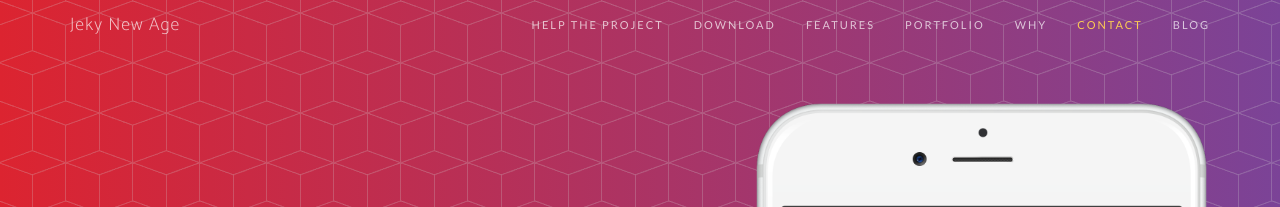
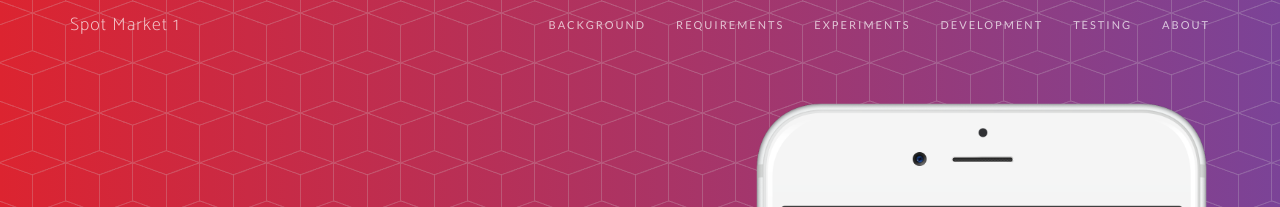
Before and after one commit to Thalexander/sm1-site, a Jekyll site: the page built from index.html, in a window 1280 px wide. Shown: the top 207 px of the page. Built offline with Jekyll 4.4.1, drawn with Linux system fonts in a browser that asks for light colours; nearby versions of some CDN libraries; some web fonts are replaced; the list of posts is cut into pages by our own code.

Commit message:
Update nav bar to reflect project

```diff
--- a/_includes/nav.html
+++ b/_includes/nav.html
@@ -5,32 +5,29 @@
             <button type="button" class="navbar-toggle collapsed" data-toggle="collapse" data-target="#bs-example-navbar-collapse-1">
                 <span class="sr-only">Toggle navigation</span> Menu <i class="fa fa-bars"></i>
             </button>
-            <a class="navbar-brand page-scroll" href="#page-top">Jeky New Age</a>
+            <a class="navbar-brand page-scroll" href="#page-top">Spot Market 1</a>
         </div>
 
         <!-- Collect the nav links, forms, and other content for toggling -->
         <div class="collapse navbar-collapse" id="bs-example-navbar-collapse-1">
             <ul class="nav navbar-nav navbar-right">
-              <li>
-                  <a class="page-scroll" href="/funds">Help the project</a>
-              </li>
                 <li>
-                    <a class="page-scroll" href="#download">Download</a>
+                    <a class="page-scroll" href="#background">Background</a>
                 </li>
                 <li>
-                    <a class="page-scroll" href="#features">Features</a>
+                    <a class="page-scroll" href="#Requirements">Requirements</a>
                 </li>
                 <li>
-                    <a class="page-scroll" href="#portfolio">Portfolio</a>
+                    <a href="/experiments">Experiments</a>
                 </li>
                 <li>
-                    <a class="page-scroll" href="#why">Why</a>
+                    <a class="page-scroll" href="#development">Development</a>
                 </li>
                 <li>
-                    <a class="page-scroll" href="#contact">Contact</a>
+                    <a class="page-scroll" href="#testing">Testing</a>
                 </li>
                 <li>
-                    <a href="/blog/">Blog</a>
+                    <a class="page-scroll" href="#about">About</a>
                 </li>
             </ul>
         </div>
```
